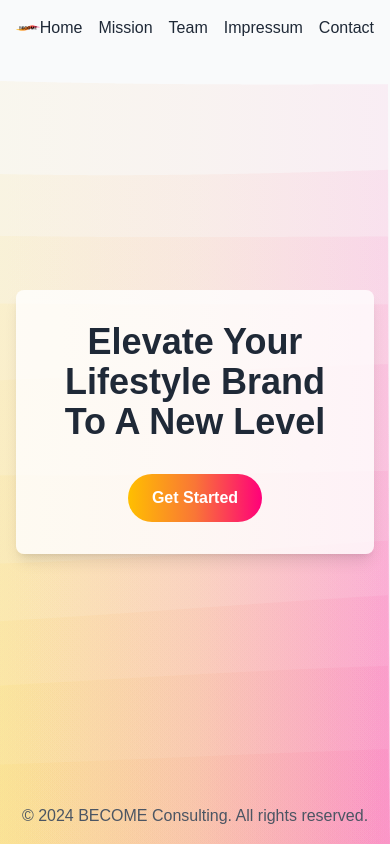
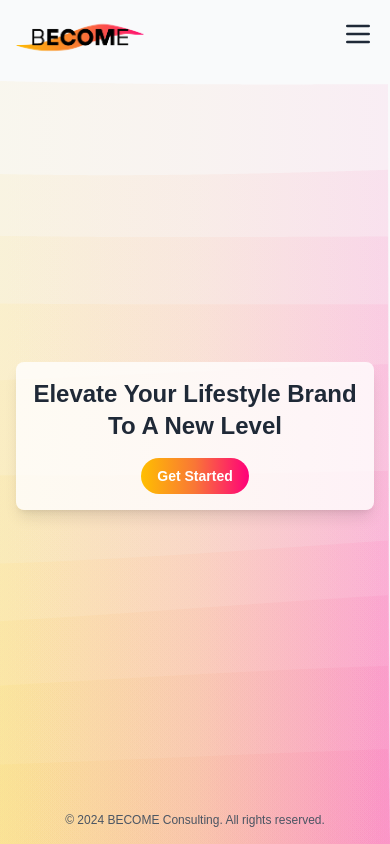
Before and after one commit to MosesCommitsFraud/become-frontend, a Next.js app: page / in a window 390 px wide. Built offline with nearby package versions, Linux system fonts and the light colour scheme.

Commit message:
Landing Page first look fix for mobile

```diff
--- a/app/page.tsx
+++ b/app/page.tsx
@@ -1,11 +1,12 @@
 'use client';
 
-import { useEffect, useRef } from 'react';
+import { useState, useEffect, useRef } from 'react';
 import Image from 'next/image';
 import Link from 'next/link';
 import logo from './Logo.png';
 
 export default function LandingPageComponent() {
+  const [menuOpen, setMenuOpen] = useState(false); // State to manage menu visibility
   const canvasRef = useRef<HTMLCanvasElement>(null);
 
   useEffect(() => {
@@ -87,37 +88,77 @@ export default function LandingPageComponent() {
         <canvas ref={canvasRef} className="absolute inset-0 z-0" />
 
         <header className="relative z-10 p-4 flex justify-between items-center">
-          <div style={{width: '200px', height: 'auto'}}> {/* Set desired width */}
+          <div className="w-32 md:w-48 h-auto"> {/* Adjust logo size */}
             <Image
                 src={logo}
                 alt="Logo"
                 layout="responsive"
-                width={2200}  // Original width of the image
-                height={800}  // Original height of the image
+                width={2200}
+                height={800}
             />
           </div>
-          <nav>
+
+          {/* Hamburger Menu Icon for Mobile */}
+          <div className="md:hidden">
+            <button
+                onClick={() => setMenuOpen(!menuOpen)}
+                className="text-gray-800 focus:outline-none"
+            >
+              {/* Hamburger Icon */}
+              <svg
+                  className="w-8 h-8"
+                  fill="none"
+                  stroke="currentColor"
+                  viewBox="0 0 24 24"
+                  xmlns="http://www.w3.org/2000/svg"
+              >
+                <path
+                    strokeLinecap="round"
+                    strokeLinejoin="round"
+                    strokeWidth="2"
+                    d="M4 6h16M4 12h16M4 18h16"
+                ></path>
+              </svg>
+            </button>
+          </div>
+
+          {/* Navigation Menu for larger screens */}
+          <nav className="hidden md:flex space-x-4">
             <ul className="flex space-x-4">
               {['Home', 'Mission', 'Team', 'Impressum', 'Contact'].map((item) => (
                   <li key={item}>
                     <Link href={`#${item.toLowerCase()}`} className="text-gray-800 relative group">
                       {item}
-                      <span
-                          className="absolute left-0 bottom-0 w-full h-0.5 bg-gradient-to-r from-[#ffbf00] via-[#f97636] to-[#ff007a] transform scale-x-0 group-hover:scale-x-100 transition-transform duration-300"></span>
+                      <span className="absolute left-0 bottom-0 w-full h-0.5 bg-gradient-to-r from-[#ffbf00] via-[#f97636] to-[#ff007a] transform scale-x-0 group-hover:scale-x-100 transition-transform duration-300"></span>
                     </Link>
                   </li>
               ))}
             </ul>
           </nav>
+
+          {/* Mobile Navigation Dropdown */}
+          {menuOpen && (
+              <nav className="absolute top-16 right-4 bg-white shadow-lg rounded-lg p-4 md:hidden">
+                <ul className="flex flex-col space-y-4">
+                  {['Home', 'Mission', 'Team', 'Impressum', 'Contact'].map((item) => (
+                      <li key={item}>
+                        <Link href={`#${item.toLowerCase()}`} className="text-gray-800 block" onClick={() => setMenuOpen(false)}>
+                          {item}
+                        </Link>
+                      </li>
+                  ))}
+                </ul>
+              </nav>
+          )}
         </header>
 
         <main className="relative z-10 flex-grow flex items-center justify-center px-4">
-          <div className="bg-white bg-opacity-80 p-8 rounded-lg shadow-lg">
-            <h1 className="text-4xl md:text-6xl font-bold text-gray-800 text-center">
+          <div className="bg-white bg-opacity-80 p-4 md:p-8 rounded-lg shadow-lg">
+            <h1 className="text-2xl md:text-4xl font-bold text-gray-800 text-center">
               Elevate Your Lifestyle Brand To A New Level
             </h1>
-            <div className="mt-8 flex justify-center">
-              <button className="px-6 py-3 bg-gradient-to-r from-[#ffbf00] via-[#f97636] to-[#ff007a] text-white font-semibold rounded-full hover:shadow-lg transition-shadow duration-300">
+            <div className="mt-4 md:mt-8 flex justify-center">
+              <button className="px-4 py-2 md:px-6 md:py-3 bg-gradient-to-r from-[#ffbf00] via-[#f97636] to-[#ff007a] text-white font-semibold rounded-full hover:shadow-lg transition-shadow duration-300 text-sm md:text-base">
                 Get Started
               </button>
             </div>
@@ -125,7 +166,7 @@ export default function LandingPageComponent() {
         </main>
 
         <footer className="relative z-10 p-4 text-center text-gray-600">
-          <p>&copy; 2024 BECOME Consulting. All rights reserved.</p>
+          <p className="text-xs md:text-sm">&copy; 2024 BECOME Consulting. All rights reserved.</p>
         </footer>
       </div>
   );
```
